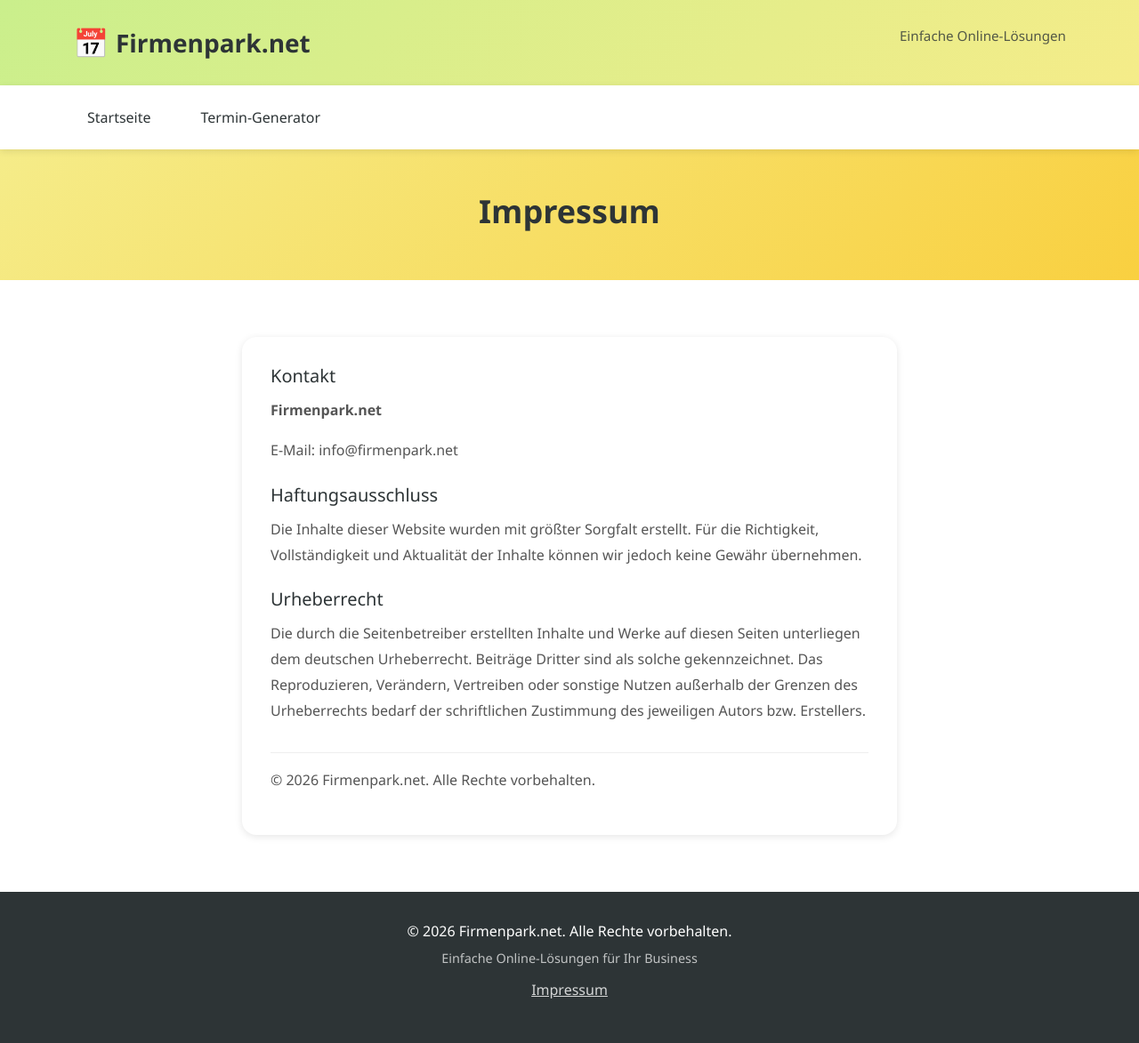
After one commit to pablo-og/Firmenpark, a Flask app: page /impressum in a window 1280 px wide. The commit adds this page. Shown: the whole page at 89% size. Run offline with Flask 3, Linux system fonts and the light colour scheme.

Commit message:
Add impressum page with link in footer

```diff
--- a/app/blueprints/main/routes.py
+++ b/app/blueprints/main/routes.py
@@ -63,3 +63,8 @@ def ics():
         )
 
     return render_template("main/ics.html")
+
+
+@bp.route("/impressum")
+def impressum():
+    return render_template("main/impressum.html")
--- a/app/static/style.css
+++ b/app/static/style.css
@@ -310,6 +310,53 @@ body {
 .footer-tagline {
     font-size: 0.9rem;
     opacity: 0.7;
+    margin-bottom: 0.5rem;
+}
+
+.footer-links {
+    margin-top: 0.75rem;
+}
+
+.footer-link {
+    color: var(--color-white);
+    text-decoration: underline;
+    opacity: 0.8;
+    transition: opacity 0.3s ease;
+}
+
+.footer-link:hover {
+    opacity: 1;
+    color: var(--color-white);
+}
+
+/* Legal/Impressum */
+.legal-content {
+    background: var(--color-white);
+    padding: 2rem;
+    border-radius: var(--radius-md);
+    box-shadow: var(--shadow-sm);
+}
+
+.legal-content h2 {
+    font-size: 1.25rem;
+    margin-top: 1.5rem;
+    margin-bottom: 0.75rem;
+    color: var(--color-dark);
+}
+
+.legal-content h2:first-child {
+    margin-top: 0;
+}
+
+.legal-content p {
+    line-height: 1.7;
+    color: #555;
+}
+
+.copyright-bottom {
+    margin-top: 2rem;
+    padding-top: 1rem;
+    border-top: 1px solid #eee;
 }
 
 /* Page Header */
--- a/app/templates/footer.html
+++ b/app/templates/footer.html
@@ -3,6 +3,9 @@
         <div class="footer-content">
             <p class="copyright">&copy; 2026 Firmenpark.net. Alle Rechte vorbehalten.</p>
             <p class="footer-tagline">Einfache Online-Lösungen für Ihr Business</p>
+            <p class="footer-links">
+                <a href="{{ url_for('main.impressum') }}" class="footer-link">Impressum</a>
+            </p>
         </div>
     </div>
 </footer>
--- /dev/null
+++ b/app/templates/main/impressum.html
@@ -0,0 +1,33 @@
+{% extends "base.html" %}
+
+{% block title %}Impressum - Firmenpark.net{% endblock %}
+
+{% block content %}
+<section class="page-header">
+    <div class="container">
+        <h1>Impressum</h1>
+    </div>
+</section>
+
+<section class="info-section">
+    <div class="container">
+        <div class="row justify-content-center">
+            <div class="col-lg-8">
+                <div class="legal-content">
+                    <h2>Kontakt</h2>
+                    <p><strong>Firmenpark.net</strong></p>
+                    <p>E-Mail: info@firmenpark.net</p>
+
+                    <h2>Haftungsausschluss</h2>
+                    <p>Die Inhalte dieser Website wurden mit größter Sorgfalt erstellt. Für die Richtigkeit, Vollständigkeit und Aktualität der Inhalte können wir jedoch keine Gewähr übernehmen.</p>
+
+                    <h2>Urheberrecht</h2>
+                    <p>Die durch die Seitenbetreiber erstellten Inhalte und Werke auf diesen Seiten unterliegen dem deutschen Urheberrecht. Beiträge Dritter sind als solche gekennzeichnet. Das Reproduzieren, Verändern, Vertreiben oder sonstige Nutzen außerhalb der Grenzen des Urheberrechts bedarf der schriftlichen Zustimmung des jeweiligen Autors bzw. Erstellers.</p>
+
+                    <p class="copyright-bottom">© 2026 Firmenpark.net. Alle Rechte vorbehalten.</p>
+                </div>
+            </div>
+        </div>
+    </div>
+</section>
+{% endblock %}
```
